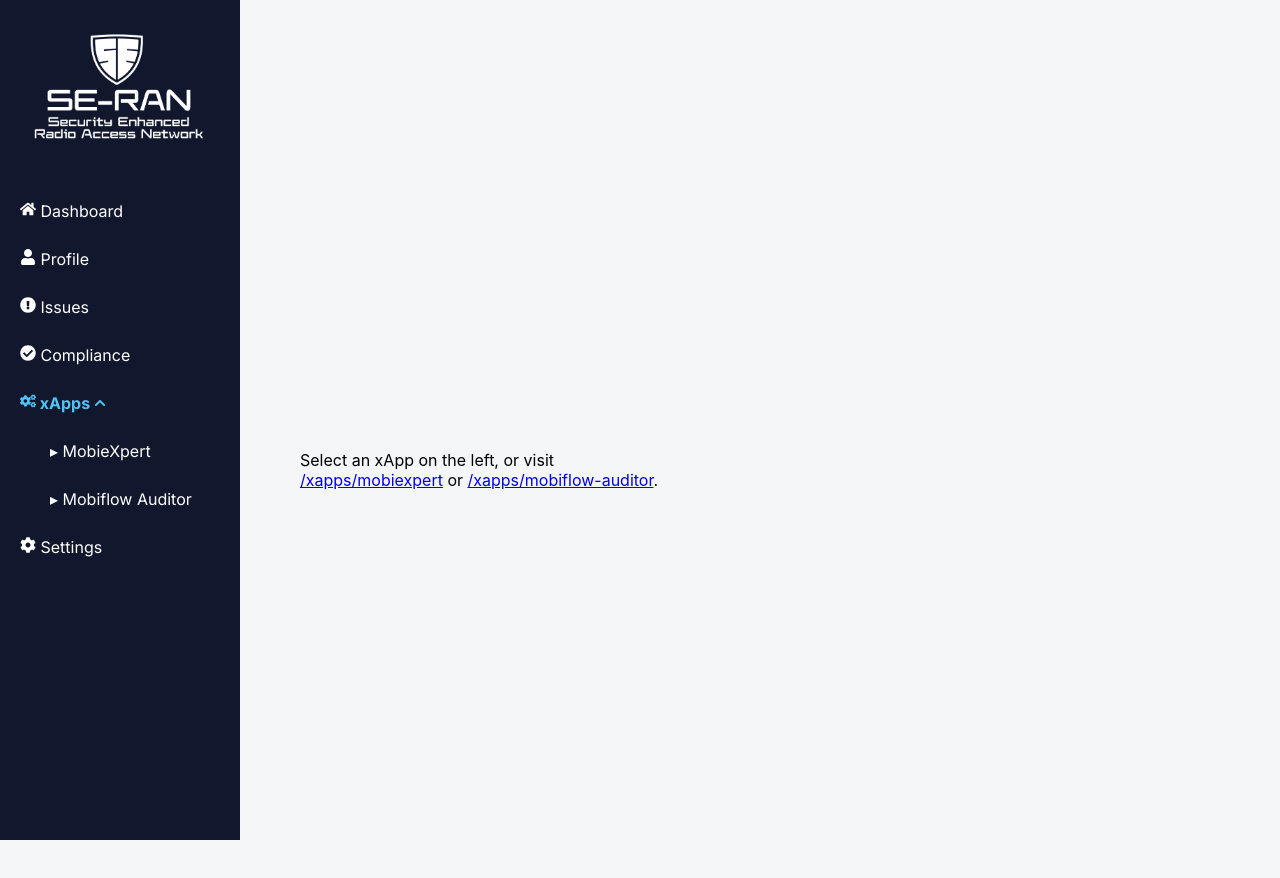
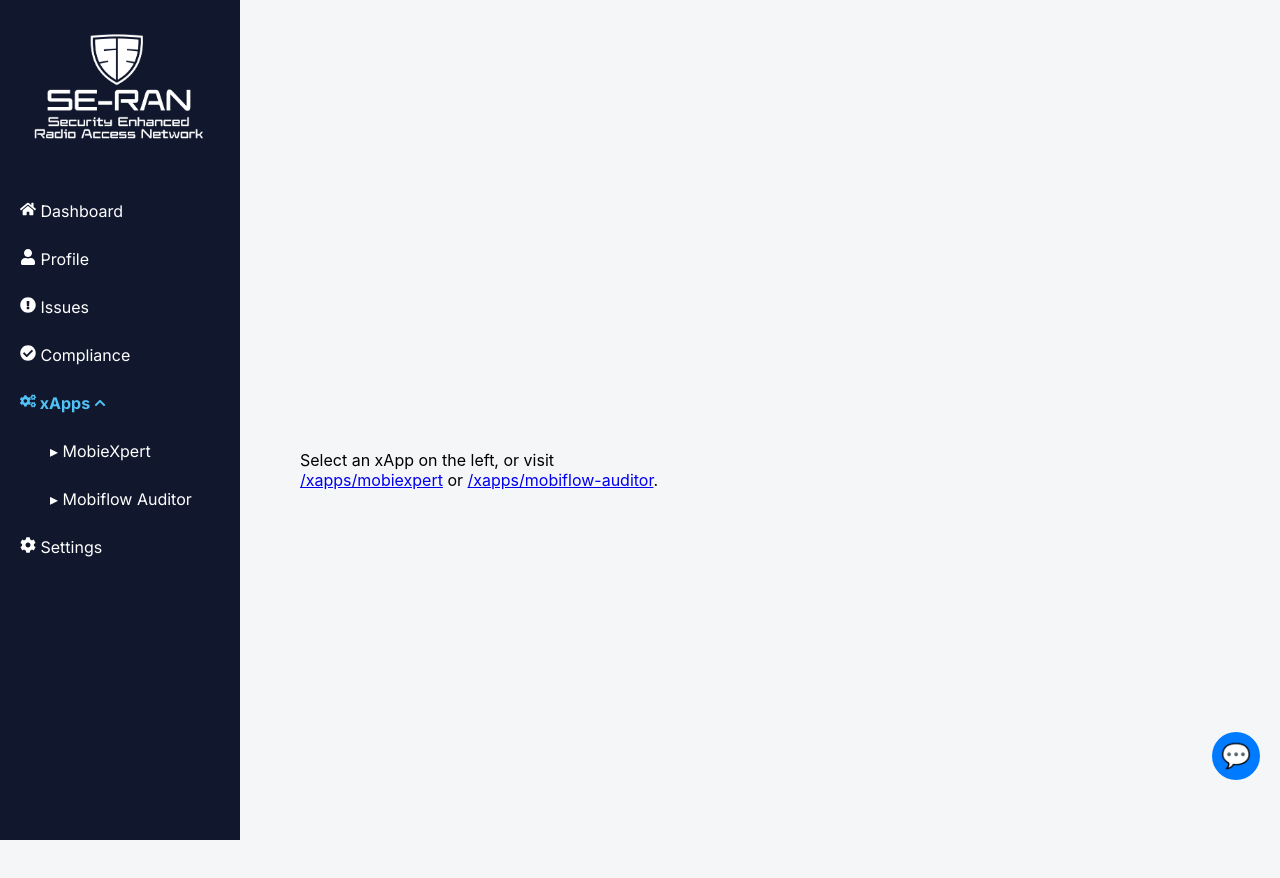
Before and after one commit to 5GSEC/5GNAPP, a React (Create React App) app: page /xapps in a window 1280 px wide. Shown: the top 878 px of the page. Built offline with nearby package versions, Linux system fonts and the light colour scheme.

Commit message:
fixed MobieXpert page's editing window and added a fake chatbot window(will only return static info if clicked) to all pages

```diff
--- a/src/App.js
+++ b/src/App.js
@@ -13,6 +13,7 @@ import {
   Link    // Used to navigate to routes without reloading the page
 } from "react-router-dom";
 
+import Chatbot from './components/Chatbot';
 import { BsIcon, BsIconProvider, HoverContext } from "./bs/bs";
 import CenterBar from "./centerBar/centerBar";
 import MenuNavBar from "./menubar/MenuNavBar";
@@ -190,22 +191,22 @@ function App() {
               <Route path="/issues" element={<IssuesPage />} />
               <Route path="/compliance" element={<CompliancePage />} />
 
-              {/* NEW: /xapps parent + nested children */}
+              {/* /xapps parent + nested children */}
               <Route path="/xapps" element={<XAppsLayout />}>
                 <Route index element={<XAppsIndex />} /> {/* /xapps */}
-                {/* NEW: import‑based MobieXpert page */}
+                {/* import‑based MobieXpert page */}
                 <Route path="mobiexpert" element={<MobieXpertPage />} />
                 {/* still stubbed inline */}
                 <Route path="mobiflow-auditor" element={<MobiflowAuditorPage />} />
                 <Route path="*" element={<div style={{ padding: 20 }}>xApp Not Found</div>} />
               </Route>
-
               <Route path="/settings" element={<SettingsPage />} />
               <Route
                 path="*"
                 element={<div style={{ padding: 20 }}>Page Not Found</div>}
               />
             </Routes>
+            <Chatbot />   {/* NEW: added chatbot panel (stub for now) */}
           </div>
         </div>
       </BrowserRouter>
--- a/src/backend/fetchUserData.js
+++ b/src/backend/fetchUserData.js
@@ -201,6 +201,26 @@ function saveRulesText(newText) {
 }
 
 
+
+/**
+ * Fetch a simple chat summary.
+ * Returns a promise resolving to { base_station_count, ue_count }.
+ */
+function fetchChatSummary() {
+  return fetch("http://localhost:8080/chat/summary", {
+    method: "GET",
+    headers: { "Content-Type": "application/json" },
+  })
+    .then(response => {
+      if (!response.ok) {
+        throw new Error(`HTTP ${response.status}`);
+      }
+      return response.json();
+    });
+}
+
+
+
 export { fetchUserData };
 export { fetchSdlData };
 export { fetchCsvData };
@@ -209,3 +229,4 @@ export { deployXapp };
 export { undeployXapp };
 export { buildXapp };
 export { fetchRulesText, saveRulesText };
+export { fetchChatSummary };
--- /dev/null
+++ b/src/components/Chatbot.css
@@ -0,0 +1,47 @@
+.chatbot-container {
+    position: fixed;
+    right: 20px;
+    bottom: 20px;
+    z-index: 1000;
+    font-family: sans-serif;
+  }
+
+  .chatbot-toggle {
+    width: 48px;
+    height: 48px;
+    border-radius: 50%;
+    background-color: #007bff;
+    color: white;
+    border: none;
+    cursor: pointer;
+    font-size: 24px;
+    line-height: 1;
+  }
+
+  .chatbot-window {
+    width: 280px;
+    height: 320px;
+    margin-top: 8px;
+    background: #ffffff;
+    border: 1px solid #ccc;
+    border-radius: 8px;
+    box-shadow: 0 4px 12px rgba(0,0,0,0.15);
+    display: flex;
+    flex-direction: column;
+    overflow: hidden;
+  }
+
+  .chatbot-header {
+    background-color: #007bff;
+    color: white;
+    padding: 8px;
+    font-weight: bold;
+    text-align: center;
+  }
+
+  .chatbot-body {
+    padding: 8px;
+    flex: 1;
+    overflow-y: auto;
+    white-space: pre-wrap;
+  }
--- /dev/null
+++ b/src/components/Chatbot.jsx
@@ -0,0 +1,44 @@
+import React, { useState } from 'react';
+import './Chatbot.css';
+import { fetchChatSummary } from '../backend/fetchUserData';
+
+export default function Chatbot() {
+  const [open, setOpen] = useState(false);
+  const [summary, setSummary] = useState('');
+
+  const toggleOpen = async () => {
+    if (!open) {
+      try {
+        const data = await fetchChatSummary();
+        setSummary(generateSummary(data));
+      } catch (e) {
+        setSummary('Fetch data failed');
+      }
+    }
+    setOpen(!open);
+  };
+
+  const generateSummary = (data) => {
+    const bsCount = data.base_station_count;
+    const ueCount = data.ue_count;
+    return `Base stations: ${bsCount}\nUEs: ${ueCount}`;
+  };
+
+  return (
+    <div className="chatbot-container">
+      <button className="chatbot-toggle" onClick={toggleOpen}>
+        {open ? '×' : '💬'}
+      </button>
+      {open && (
+        <div className="chatbot-window">
+          <div className="chatbot-header">Network Status Summary</div>
+          <div className="chatbot-body">
+            {summary.split('\n').map((line, i) => (
+              <p key={i}>{line}</p>
+            ))}
+          </div>
+        </div>
+      )}
+    </div>
+  );
+}
--- a/src/pages/MobieXpertPage.js
+++ b/src/pages/MobieXpertPage.js
@@ -102,7 +102,7 @@ return (
       flexDirection: "column",
       overflow: "hidden", // Don't overflow the main layout
       padding: "0 20px 20px",
-      width: "100%",
+      width: "70vw",
       maxWidth: "100%",
       boxSizing: "border-box"
     }}
@@ -140,7 +140,9 @@ return (
         flexGrow: 1,
         overflowY: "auto",
         paddingTop: 20,
-        minHeight: 0 // <- important for flex layout to allow shrinking
+        maxWidth: "100%",
+        minHeight: 0, // <- important for flex layout to allow shrinking
+        boxSizing: "border-box"
       }}
     >
       <h4 style={{ marginTop: 0 }}>rules.pbest Editor</h4>
@@ -156,16 +158,17 @@ return (
             onChange={(e) => setRulesText(e.target.value)}
             style={{
               width: "100%",
+              maxWidth: "100%",
               height: 400,
               fontFamily: "monospace",
               fontSize: 14,
-              padding: 10,
+              padding: 20,
               borderRadius: 6,
               border: "1px solid #888",
               background: "#151a1e",
               color: "#e7e7e7",
               boxSizing: "border-box",
-              resize: "vertical"
+              resize: "both"
             }}
           />
           <div style={{ marginTop: 10 }}>
```
Also changed, not shown: 1 other file (tests, documents, lock files or other folders).
